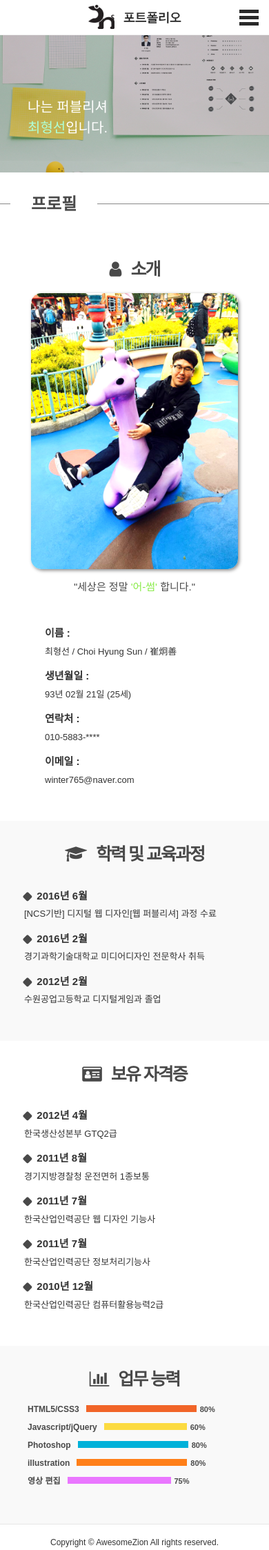
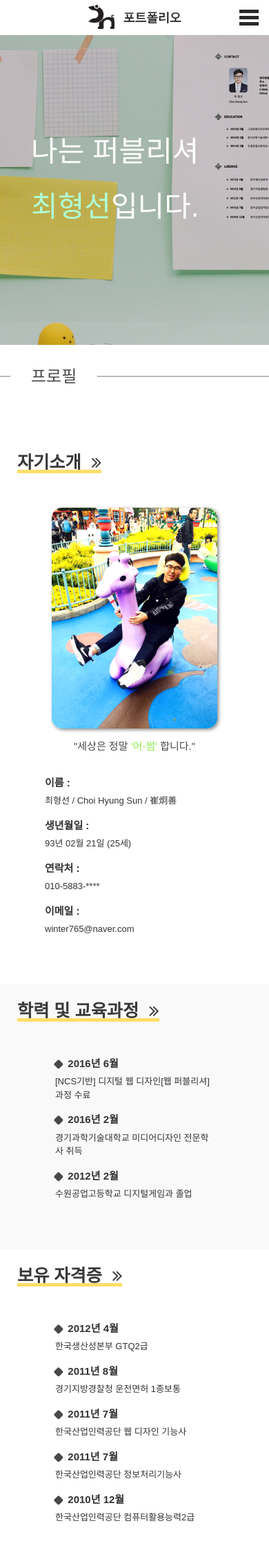
Before and after one commit to Hyungsun/Hyungsun.github.io, a PHP site: page /bbs/resume.html in a window 390 px wide. Shown: the top 2247 px of the page at 69% size. Run offline with PHP 8.4, Linux system fonts and the light colour scheme.

Commit message:
0508_프로필 페이지 반응형 작업 및 포트폴리오 폴더 제작

```diff
--- a/bbs/resume.html
+++ b/bbs/resume.html
@@ -16,7 +16,7 @@
     <!--ASSTES -->
     <link rel="stylesheet" href="../style/common.css" />
     <link rel="stylesheet" href="../style/style.css" />
-    <title>Ch's Web protfolio</title>
+    <title>Home &#62; 프로필</title>
 </head>
 
 <body class="ko">
@@ -33,11 +33,11 @@
                     <li class="fst">
                         <a class="link_gnb link_gnb1" href="resume.html"> <span class="txt_menu">프로필</span> </a>
                     </li>
-                    <li><a class="link_gnb link_gnb2" href="javascript:void(0);"><span class="txt_menu">포트폴리오</span></a>
+                    <li><a class="link_gnb link_gnb2" href="../portfolio/index.html"><span class="txt_menu">포트폴리오</span></a>
                         <div class="list_sub"> <a href="javascript:;" onclick="alert('현재 준비중 입니다.');" class="link_sub fst"><span class="txt_menu">수페르가</span></a> <a href="javascript:;" onclick="alert('현재 준비중 입니다.');" class="link_sub"><span class="txt_menu">케라시스</span></a> <a href="javascript:;" onclick="alert('현재 준비중 입니다.');" class="link_sub"><span class="txt_menu">진인해운</span></a> <a href="javascript:;" onclick="alert('현재 준비중 입니다.');" class="link_sub"><span class="txt_menu">에이치 앤 티</span></a> <a href="javascript:;" onclick="alert('현재 준비중 입니다.');" class="link_sub"><span class="txt_menu">카페더블스틱</span></a> </div>
                     </li>
-                    <li><a class="link_gnb link_gnb3" href="javascript:;" onclick="alert('현재 준비중 입니다.');"><span class="txt_menu">갤러리</span></a></li>
-                    <li><a class="link_gnb link_gnb4" href="javascript:;" onclick="alert('현재 준비중 입니다.');"><span class="txt_menu">연락하기</span></a></li>
+                    <li><a class="link_gnb link_gnb3" href="./gallery.html"><span class="txt_menu">갤러리</span></a></li>
+                    <li><a class="link_gnb link_gnb4" href="./contact.html"><span class="txt_menu">연락하기</span></a></li>
                 </ul>
             </div>
         </div>
@@ -63,8 +63,8 @@
                                 </ul>
                             </div>
                         </li>
-                        <li><a href="">갤러리</a></li>
-                        <li><a href="">연락하기</a></li>
+                        <li><a href="./gallery.html">갤러리</a></li>
+                        <li><a href="./contact.html">연락하기</a></li>
                     </ui>
                 </div>
             </div>
@@ -76,8 +76,10 @@
                 <div class="sub_banner">
                     <h3 class="screen_out">포트폴리오 인터뷰</h3>
                     <div class="inner_banner resume_inner">
-                        <div class="sub_top"> 나는 퍼블리셔
+                        <div class="container">
+                            <div class="sub_top">나는 퍼블리셔
                                 <br /><span class="point_one">최형선</span>입니다. </div>
+                        </div>
                     </div>
                 </div>
             </div>
@@ -98,13 +100,15 @@
                             </div>
                         </div>
                     </div>
-                    <div class="wrap_resume">
+                    <div class="wrap_contant">
                         <!-- PROFILE -->
-                        <div class="profile_resume">
+                        <div class="item-list profile">
+                            <div class="container">
+                                <div class="item-row">
+                                    <h2 class="item-title">
+                                자기소개<i class="fa fa-angle-double-right" aria-hidden="true"></i>
+                                </h2>
                                     <div class="item-wrap">
-                                <h2 class="wrap-title">
-                                  <i class="fa fa-user" aria-hidden="true"></i>소개
-                                </h2>
                                         <div class="img_profile"> <img src="../img/resume/profile_img.jpg" alt="프로필사진" class="responsive-img">
                                             <p>"세상은 정말 <span style="color:#89eb49;">'어-썸'</span> 합니다."</p>
                                         </div>
@@ -116,13 +120,17 @@
                                         </div>
                                     </div>
                                 </div>
+                            </div>
+                        </div>
                         <!--// PROFILE -->
-                        <!-- EDUCATION -->
-                        <div class="edu_resume">
+                        <!-- EDUCATION  -->
+                        <div class="item-list edu">
+                            <div class="container">
+                                <div class="item-row">
+                                    <h2 class="item-title">
+                                  학력 및 교육과정<i class="fa fa-angle-double-right" aria-hidden="true"></i>
+                                </h2>
                                     <div class="item-wrap">
-                                <h2 class="wrap-title">
-                                  <i class="fa fa-graduation-cap" aria-hidden="true"></i>학력 및 교육과정
-                                </h2>
                                         <div class="txt_edu edit-qus">
                                             <p><span class="monthly-tit"><i class="fa fa-square rota-i" aria-hidden="true"></i>2016년 6월</span> &#91;NCS기반&#93; 디지털 웹 디자인&#91;웹 퍼블리셔&#93; 과정 수료</p>
                                             <p><span class="monthly-tit"><i class="fa fa-square rota-i" aria-hidden="true"></i>2016년 2월</span> 경기과학기술대학교 미디어디자인 전문학사 취득</p>
@@ -130,13 +138,17 @@
                                         </div>
                                     </div>
                                 </div>
+                            </div>
+                        </div>
                         <!--// EDUCATION -->
-                        <!-- LISENCE -->
-                        <div class="lise_resume">
+                        <!-- LISENCE  -->
+                        <div class="item-list lise">
+                            <div class="container">
+                                <div class="item-row">
+                                    <h2 class="item-title">
+                                  보유 자격증<i class="fa fa-angle-double-right" aria-hidden="true"></i>
+                                </h2>
                                     <div class="item-wrap">
-                                <h2 class="wrap-title">
-                                    <i class="fa fa-id-card" aria-hidden="true"></i>보유 자격증
-                                </h2>
                                         <div class="txt_lise edit-qus">
                                             <p><span class="monthly-tit"><i class="fa fa-square rota-i" aria-hidden="true"></i>2012년 4월</span> 한국생산성본부 GTQ2급</p>
                                             <p><span class="monthly-tit"><i class="fa fa-square rota-i" aria-hidden="true"></i>2011년 8월</span> 경기지방경찰청 운전면허 1종보통</p>
@@ -146,13 +158,17 @@
                                         </div>
                                     </div>
                                 </div>
+                            </div>
+                        </div>
                         <!--// LISENCE -->
-                        <!--ABILITY-->
-                        <div class="abil_resume">
+                        <!-- ABILITY-- -->
+                        <div class="item-list abil">
+                            <div class="container">
+                                <div class="item-row">
+                                    <h2 class="item-title">
+                                  업무 능력<i class="fa fa-angle-double-right" aria-hidden="true"></i>
+                                </h2>
                                     <div class="item-wrap">
-                                <h2 class="wrap-title">
-                                    <i class="fa fa-bar-chart" aria-hidden="true"></i>업무 능력
-                                </h2>
                                         <div class="txt_abil edit-qus">
                                             <div>
                                                 <div id="bar-1"></div>
@@ -164,9 +180,12 @@
                                         </div>
                                     </div>
                                 </div>
+                            </div>
+                        </div>
                         <!--// ABILITY -->
                     </div>
                 </div>
+                <!--// mArticle -->
             </div>
             <!--// MAIN END -->
         </div>
--- a/style/common.css
+++ b/style/common.css
@@ -174,7 +174,7 @@ body {
     position: relative;
     width: 100%;
     height: 100%;
-    min-width: 320px;
+    min-width: 300px;
 }
 
 #zionContent {
--- a/style/style.css
+++ b/style/style.css
@@ -1,40 +1,47 @@
 /* 공통 CRUMBS  */
+
+.container {
+    padding-right: 15px;
+    padding-left: 15px;
+    margin-right: auto;
+    margin-left: auto;
+}
+
+.container:before,
+.container:after {
+    display: table;
+    content: '';
+    clear: both;
+}
+
+@media all and (max-width:420px) {
+    .hidden-xs {
+        display: none !important;
+    }
+}
+
+@media all and (min-width: 770px) {
+    .container {
+        width: 750px;
+    }
+}
+
+@media all and (min-width: 992px) {
+    .container {
+        width: 970px;
+    }
+}
+
+@media all and (min-width: 1200px) {
+    .container {
+        width: 1170px;
+    }
+}
 
 .crumbs-title {
     background: url(../img/skin/crumb_line.jpg) left 49% repeat-x;
     padding: 30px 0;
-}
-
-.crumbs-title .container {
-    margin-right: auto;
-    margin-left: auto;
-    padding-left: 15px;
-    padding-right: 15px;
-}
-
-@media all and (min-width: 1200px) {
-    .container {
-        width: 930px;
-    }
-}
-
-@media all and (min-width: 768px) {
-    .container {
-        width: 720px;
-    }
-}
-
-@media all and (max-width:420px) {
-    .hidden-xs {
-        display: none;
-    }
-}
-
-.crumbs-title .container:before,
-.crumbs-title .container:after {
-    display: table;
-    content: '';
-    clear: both;
+    margin-bottom:40px;
 }
 
 .page-title {
@@ -42,7 +49,6 @@
     font-size: 24px;
     line-height: 1.1;
     color: #494949;
-    font-weight: 600;
     margin: 3px 0;
 }
 
@@ -125,9 +131,7 @@
 }
 
 .sub_banner .sub_top {
-    width: 960px;
-    margin: 0 auto;
-    padding-top: 180px;
+    padding: 180px 30px 0;
     font-size: 42px;
     line-height: 80px;
     color: #fff;
@@ -137,45 +141,52 @@
     color: #afffd5;
 }
 
-
-/* resume main content */
-
-.wrap_resume {
-    width: 100%;
-    height: auto;
-    position: relative;
+.item-list.profile{
+    background-color:#fff;
 }
 
-.wrap_resume .profile_resume {
-    background-color: #fff;
+.item-list {
+padding-bottom:30px;
 }
 
-.wrap_resume .edu_resume,
-.wrap_resume .abil_resume {
+.item-list.edu,
+.item-list.abil {
     background-color: #f9f9f9;
 }
 
-.item-wrap {
-    width: 930px;
-    margin: 0 auto;
-    padding: 30px 15px;
+.item-title {
+    display: inline-block;
+    color:#393939;
+    border-bottom: 5px solid #ffdd6a;
+    font-size: 2.1em;
+    font-weight: 600;
+    height: 29px;
+    margin:20px 15px 0;
 }
 
-.item-wrap .wrap-title {
-    font-size: 25px;
-    font-weight: 600;
-    padding: 0 15px;
-    display: inline-block;
-    color: #494949;
-    letter-spacing: -2px;
+.item-title i {
+    padding-left: 15px;
 }
 
-.item-wrap .wrap-title i {
-    padding-right: 15px;
+.item-row {
+    margin-right: -15px;
+    margin-left: -15px;
 }
 
-.item-wrap .img_profile {
-    margin: 15px 0;
+.item-wrap {
+    padding:20px 0;
+}
+
+.item-wrap:after,
+.item-wrap:before {
+    display: table;
+    content: '';
+    clear: both;
+}
+
+.item-wrap .img_profile{
+    margin-top:10px;
+    padding-top:20px;
 }
 
 .item-wrap .img_profile p {
@@ -205,6 +216,7 @@
     width: 260px;
 }
 
+
 .item-wrap .txt_edu,
 .item-wrap .txt_lise,
 .item-wrap .txt_abil {
@@ -233,50 +245,19 @@
     margin-bottom: 5px;
 }
 
+@media all and (max-width:480px) {
+    .responsive-img {
+     max-width:240px;
+    }
 
-/* 반응형 _ RESUME */
+    .item-title{
+    margin:20px 25px 0;
+    }
 
-@media all and (max-width:1050px) {
-    .sub_banner .sub_top {
-        width: 780px;
-        font-size: 35px;
-    }
-}
-
-@media all and (max-width:768px) {
-    .sub_banner .inner_banner {
-        height: 350px;
-    }
-    .sub_banner .sub_top {
-        width: 640px;
-        font-size: 30px;
-        padding-top: 180px;
-        line-height: 48px;
-    }
-    .item-wrap {
-        width: 700px;
-        padding: 30px;
-    }
-}
-
-@media all and (max-width:480px) {
-    .sub_banner .inner_banner {
-        height: 250px;
-    }
-    .sub_banner .sub_top {
-        width: 310px;
-        font-size: 20px;
-        padding-top: 140px;
-        line-height: 30px;
-    }
-    .item-wrap {
-        width: 100%;
-        padding: 30px 0;
-    }
     .item-wrap .txt_edu,
     .item-wrap .txt_lise,
     .item-wrap .txt_abil {
-        width: 320px;
+        width: 230px;
     }
     .item-wrap .edit-qus p>span {
         display: block;
@@ -284,37 +265,12 @@
         margin: 15px 0 5px;
     }
     .item-wrap .wrap-title {
+        font-size:18px;
         text-align: center;
         display: block;
     }
 
     .item-wrap .img_profile p {
-    font-size: 15px;
+        font-size: 15px;
     }
 }
-
-@media all and (max-width:320px) {
-    .sub_banner .inner_banner {
-        background-position: 30% 60%;
-    }
-
-    .sub_banner .sub_top {
-        width: 270px;
-    }
-
-    .item-wrap .edit-qus p>span {
-        font-size: 14px;
-    }
-    .item-wrap .edit-qus p {
-        font-size: 11px;
-    }
-    .item-wrap .txt_edu,
-    .item-wrap .txt_lise,
-    .item-wrap .txt_abil {
-        width: 270px;
-    }
-
-    .responsive-img {
-        max-width:250px;
-    }
-}
```
Also changed, not shown: index.html (+8 -8 lines), portfolio/index.html (added, +147 -0 lines), bbs/contact.html (added), bbs/gallery.html (added), img/portfolio/portfolio_bg.jpg (added). Lines whose indentation alone changed are shown as unchanged.
